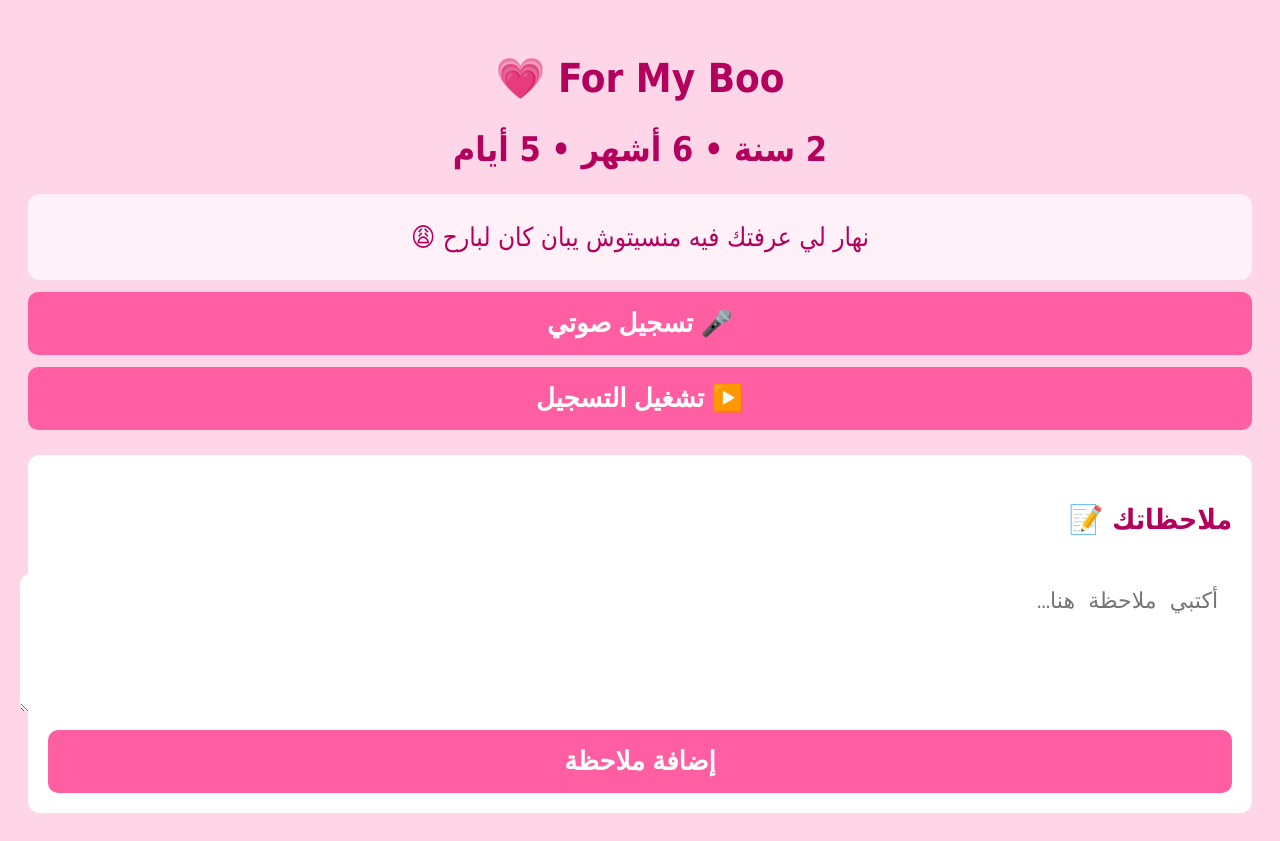
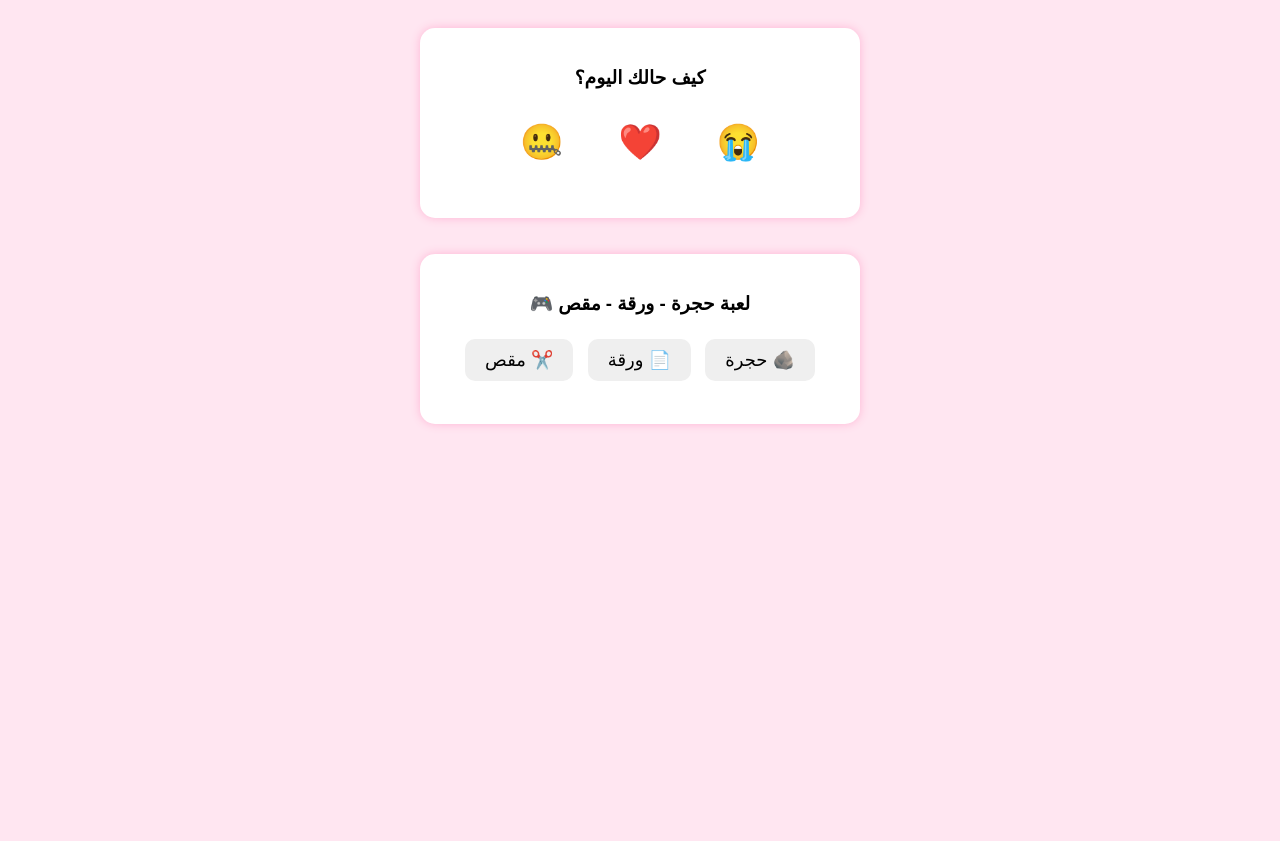
Before and after one commit to aaaab2005/Myappforyou, a plain HTML site: page index.html in a window 1280 px wide. After the commit the page ends 800 px from the top, so only its background shows below. Drawn offline with Linux system fonts and the light colour scheme.

Commit message:
Update index.html3

```diff
--- a/index.html
+++ b/index.html
@@ -6,234 +6,154 @@
 
 <style>
     body {
-        background: #ffd6e8;
-        font-family: "Tahoma";
+        font-family: "Cairo", sans-serif;
         text-align: center;
+        background: #ffe6f1;
         padding: 20px;
-        color: #b3005c;
-        font-size: 26px;
     }
-    h1 {
-        font-size: 40px;
-        font-weight: bold;
-    }
-    .counter {
-        font-size: 34px;
-        margin-top: 20px;
-        font-weight: bold;
-    }
-    .message {
-        background: #ffffffaa;
-        padding: 20px;
-        border-radius: 12px;
-        margin-top: 25px;
-        font-size: 26px;
-        line-height: 1.8;
-    }
-    .notes-box {
-        margin-top: 25px;
+    .box {
         background: white;
         padding: 20px;
-        border-radius: 12px;
-        text-align: right;
-        font-size: 24px;
+        border-radius: 15px;
+        max-width: 400px;
+        margin: auto;
+        box-shadow: 0 0 10px #ffb6d5;
     }
-    textarea {
-        width: 100%;
-        height: 110px;
+    button {
+        padding: 10px 20px;
         border-radius: 10px;
         border: none;
-        padding: 14px;
-        margin-top: 10px;
-        font-size: 22px;
+        margin: 5px;
+        cursor: pointer;
+        font-size: 18px;
     }
-    button {
-        width: 100%;
-        padding: 16px;
-        border: none;
-        border-radius: 10px;
-        background: #ff5fa2;
-        color: white;
-        font-size: 26px;
-        margin-top: 12px;
-        font-weight: bold;
-    }
-    #notesList div {
-        font-size: 24px;
-        padding: 8px 0;
+    .emoji-btn {
+        font-size: 35px;
+        background: none;
     }
 </style>
+</head>
 
-</head>
 <body>
 
-<h1>For My Boo 💗</h1>
+<div class="box" id="moodBox">
+    <h3>كيف حالك اليوم؟</h3>
+    <button class="emoji-btn" onclick="saveMood('😭')">😭</button>
+    <button class="emoji-btn" onclick="saveMood('❤️')">❤️</button>
+    <button class="emoji-btn" onclick="saveMood('🤐')">🤐</button>
+    <p id="savedMood" style="margin-top:15px;font-size:20px;"></p>
+</div>
 
-<div class="counter" id="counter"></div>
+<br>
 
-<div class="message" id="dailyMessage"></div>
+<div class="box" id="messageBox" style="display:none;">
+    <h3>رسالة اليوم 💌</h3>
+    <p id="dailyMessage"></p>
+</div>
 
-<!-- زر التسجيل -->
-<button id="recordBtn">🎤 تسجيل صوتي</button>
-<button id="playBtn">▶️ تشغيل التسجيل</button>
-<a id="downloadLink" style="display:none;">تحميل التسجيل</a>
+<br>
 
-<div class="notes-box">
-    <h3 style="font-size:28px;">ملاحظاتك 📝</h3>
-    <div id="notesList"></div>
-
-    <textarea id="noteInput" placeholder="أكتبي ملاحظة هنا…"></textarea>
-    <button onclick="addNote()">إضافة ملاحظة</button>
+<div class="box">
+    <h3>لعبة حجرة - ورقة - مقص 🎮</h3>
+    <button onclick="play('rock')">🪨 حجرة</button>
+    <button onclick="play('paper')">📄 ورقة</button>
+    <button onclick="play('scissors')">✂️ مقص</button>
+    <p id="gameResult" style="margin-top:15px;font-size:18px;"></p>
 </div>
 
 <script>
-/* رسائل يومية */
+
+// -----------------------
+// رسائل الحب ❤️
+// -----------------------
+
 const messages = [
     "علابالك شوا كندير درك ؟ نخمم فيك💭💗",
     "لوكان جيت قطة تڤولي pspsps 🙄😔",
     "نتا أجمل حاجة صراتلي 🫶🏻❤️",
-    "عجبتك l'app هادي؟ درتها باش نفرحك 🩷",
+    "عجبتك l\"app هادي؟ درتها باش نفرحك 🩷",
     "نحبك مام منڤولهاش كل نهار 😭💗",
     "Bcc coucou saha 3idkom 😂😂 معلاباليش لماه كتبتها",
-    "نهار لي عرفتك فيه منسيتوش يبان كان لبارح 😩",
+    "نهار دي عرفتك فيه منسيتوش يبان كان لبارح 😩",
     "شوا ڤاعد دير؟ توحشتيني 🙄",
     "لوكان نتخاصمو تسوبريمي for my boo ولا تخليها 🤧",
     "اول مرة ندير app فحياتي ودرتها على جالك 😔💗",
-    "Ily !🩷 اختصار I love you 😬🖖🏻",
-    "تعجبك كلمة best friend؟ نتا best friend تاعي 🐣",
+    "Ily !🩷 موالفة نبعتهالك ومفهمتيهاش اختصار تاع i love you 😬🖖🏻",
+    "تعجبك كلمة best friend ؟علابالي متعجبكش نتا best friend تاعي 🐣",
     "كوتي كوتي يا خلاصو 👶🏻",
     "ملڤيتش شوا نڤولك ليوم 😬",
-    "لوكان جيت فراشة تصيدني؟ 😑",
+    "لوكان جيت فراشة تصيدني؟ 😑 اذا ڤولتي تصيدني يعني متحبليش لخير وحاب نموت واذا ڤولتي متصيدنيش يعني نتا مسامعش بيا",
     "ڤداه عمرنا ليوم ؟ جاوب فلنسطا 🙄",
-    "كي تغمض عينيك وتشوف 2046، تلقاني معاك؟"
+    "كي تغمض عينيك وتيماجيني روحك ف 2046 تشوفني معاك؟"
 ];
 
-let today = new Date();
-let index = today.getDate() % messages.length;
-document.getElementById("dailyMessage").innerHTML = messages[index];
+// -----------------------
+// تخزين المزاج لمدة 24 ساعة
+// -----------------------
 
-/* حساب الفرق بدقة */
-function calculateExactDifference(startDate, endDate) {
-    let years = endDate.getFullYear() - startDate.getFullYear();
-    let months = endDate.getMonth() - startDate.getMonth();
-    let days = endDate.getDate() - startDate.getDate();
+function saveMood(emoji) {
+    const expire = Date.now() + 24 * 60 * 60 * 1000;
+    localStorage.setItem("mood", JSON.stringify({ emoji, expire }));
+    document.getElementById("savedMood").innerText = "مزاجك اليوم: " + emoji;
 
-    if (days < 0) {
-        months--;
-        let prevDays = new Date(endDate.getFullYear(), endDate.getMonth(), 0).getDate();
-        days += prevDays;
+    showMessage();
 }
 
-    if (months < 0) {
-        years--;
-        months += 12;
+function loadMood() {
+    const saved = localStorage.getItem("mood");
+    if (!saved) return;
+
+    const data = JSON.parse(saved);
+    if (Date.now() > data.expire) {
+        localStorage.removeItem("mood");
+        return;
     }
 
-    return { years, months, days };
+    document.getElementById("savedMood").innerText = "مزاجك اليوم: " + data.emoji;
+    showMessage();
 }
 
-/* البداية = اليوم - 2 سنة - 6 أشهر - 6 أيام */
-let startDate = new Date();
-startDate.setFullYear(startDate.getFullYear() - 2);
-startDate.setMonth(startDate.getMonth() - 6);
-startDate.setDate(startDate.getDate() - 6);
+loadMood();
 
-function updateCounter() {
-    let now = new Date();
-    let diff = calculateExactDifference(startDate, now);
+// -----------------------
+// رسالة حب يومية ❤️
+// -----------------------
 
-    document.getElementById("counter").innerHTML =
-        `${diff.years} سنة • ${diff.months} أشهر • ${diff.days} أيام`;
+function showMessage() {
+    document.getElementById("messageBox").style.display = "block";
+    const random = messages[Math.floor(Math.random() * messages.length)];
+    document.getElementById("dailyMessage").innerText = random;
 }
 
-updateCounter();
+// -----------------------
+// لعبة حجرة ورقة مقص 🎮
+// -----------------------
 
-/* تحديث كل يوم */
-setInterval(updateCounter, 1000 * 60 * 60 * 24);
+function play(user) {
+    const choices = ["rock", "paper", "scissors"];
+    const bot = choices[Math.floor(Math.random() * 3)];
 
-/* الملاحظات */
-function loadNotes() {
-    let notes = localStorage.getItem("notes");
-    if (!notes) return;
+    let result = "";
 
-    notes = JSON.parse(notes);
-    let list = document.getElementById("notesList");
-    list.innerHTML = "";
-
-    notes.forEach(n => {
-        let div = document.createElement("div");
-        div.innerText = "• " + n;
-        list.appendChild(div);
-    });
+    if (user === bot) result = "تعادل 😐";
+    else if (
+        (user === "rock" && bot === "scissors") ||
+        (user === "paper" && bot === "rock") ||
+        (user === "scissors" && bot === "paper")
+    ) {
+        result = "ربحتييي! 🎉😍";
+    } else {
+        result = "خسرتي 🙄😂";
     }
 
-function addNote() {
-    let text = document.getElementById("noteInput").value.trim();
-    if (!text) return;
-
-    let notes = localStorage.getItem("notes");
-    notes = notes ? JSON.parse(notes) : [];
-
-    notes.push(text);
-    localStorage.setItem("notes", JSON.stringify(notes));
-
-    document.getElementById("noteInput").value = "";
-    loadNotes();
+    document.getElementById("gameResult").innerHTML =
+        `إنتي اخترتي: ${translate(user)}<br>البرنامج اختار: ${translate(bot)}<br><br><b>${result}</b>`;
 }
 
-loadNotes();
+function translate(choice) {
+    return choice === "rock" ? "🪨" : choice === "paper" ? "📄" : "✂️";
+}
 
-/* زر التسجيل */
-let mediaRecorder;
-let audioChunks = [];
-let audioBlob;
-
-document.getElementById("recordBtn").onclick = async () => {
-    if (!mediaRecorder || mediaRecorder.state === "inactive") {
-        let stream = await navigator.mediaDevices.getUserMedia({ audio: true });
-        mediaRecorder = new MediaRecorder(stream);
-
-        audioChunks = [];
-        mediaRecorder.ondataavailable = e => audioChunks.push(e.data);
-
-        mediaRecorder.onstop = () => {
-            audioBlob = new Blob(audioChunks, { type: "audio/webm" });
-            let audioURL = URL.createObjectURL(audioBlob);
-
-            // حفظ التسجيل
-            let reader = new FileReader();
-            reader.readAsDataURL(audioBlob);
-            reader.onloadend = () => {
-                localStorage.setItem("savedAudio", reader.result);
-            };
-
-            let link = document.getElementById("downloadLink");
-            link.href = audioURL;
-            link.download = "my_recording.webm";
-            link.style.display = "block";
-            link.textContent = "تحميل التسجيل";
-        };
-
-        mediaRecorder.start();
-        document.getElementById("recordBtn").textContent = "⏹️ إيقاف التسجيل";
-    }
-    else if (mediaRecorder.state === "recording") {
-        mediaRecorder.stop();
-        document.getElementById("recordBtn").textContent = "🎤 تسجيل صوتي";
-    }
-};
-
-/* تشغيل التسجيل */
-document.getElementById("playBtn").onclick = () => {
-    let saved = localStorage.getItem("savedAudio");
-    if (!saved) {
-        alert("لا يوجد تسجيل محفوظ!");
-        return;
-    }
-    let audio = new Audio(saved);
-    audio.play();
-};
 </script>
-
 </body>
 </html>
```
Lines whose indentation alone changed are shown as unchanged.
